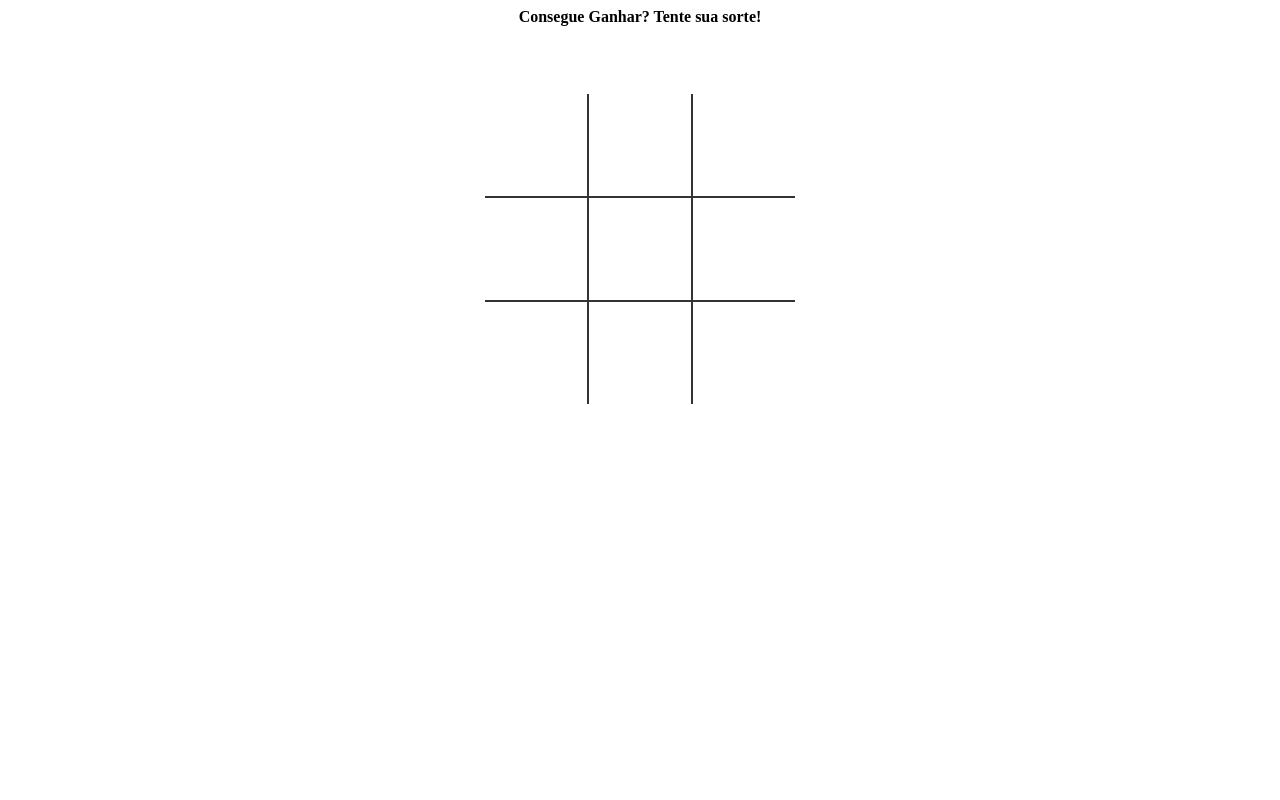
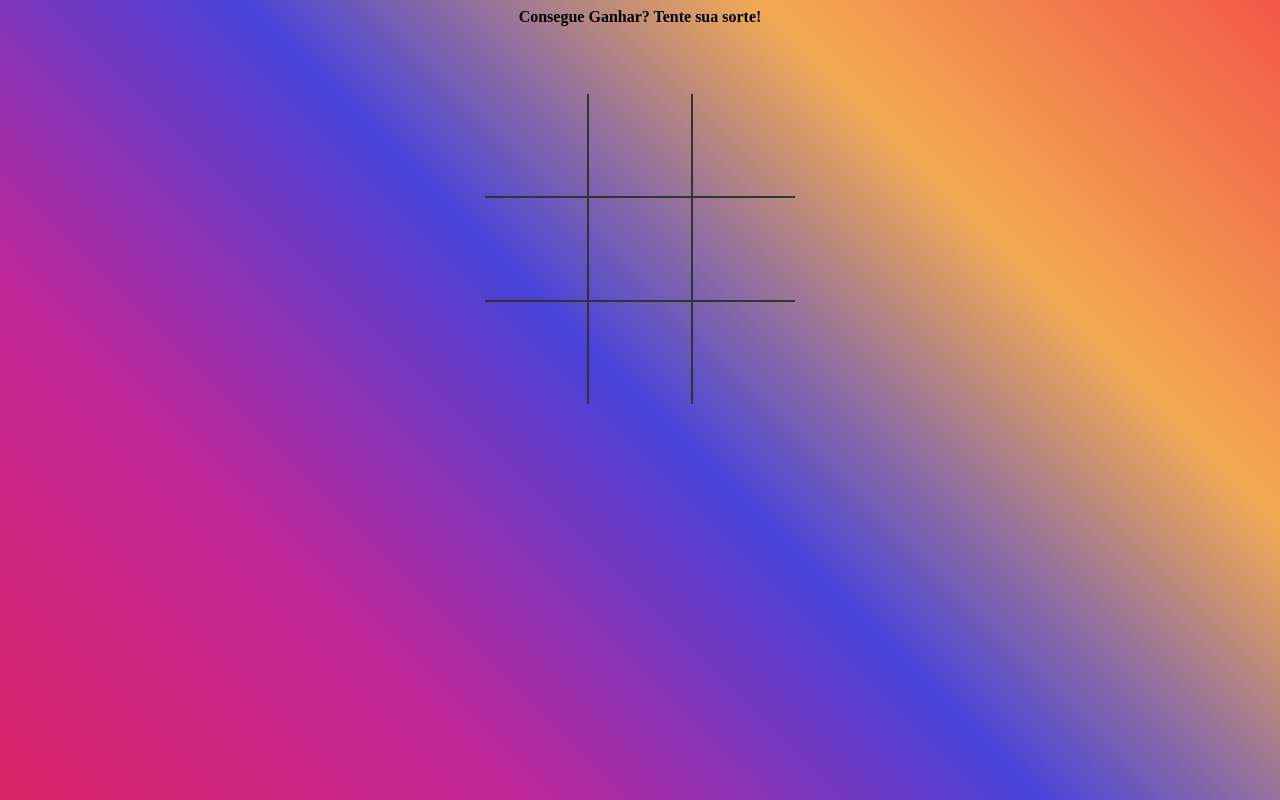
Before and after one commit to allissonneo/jogo-da-velha-minimax, a plain HTML site: page index.html in a window 1280 px wide. Drawn offline with Linux system fonts and the light colour scheme.

Commit message:
mudança no style

```diff
--- a/style.css
+++ b/style.css
@@ -1,4 +1,11 @@
+*{
+    height: auto
+}
+body{
+    background-image: linear-gradient(45deg, #D92365, #BF2696, #4843D9, #F2AA52, #F25749);
 
+    background-attachment: fixed;
+}
 td{
     border: 2px solid #333;
     height: 100px;
@@ -42,7 +49,7 @@ table tr td:last-child {
     display: none;
     width: 200px;
     top:120px;
-    background-color: orange;
+    background-color: #F25749;
     position: absolute;
     left: 50%;
     margin-left: -100px;
```
